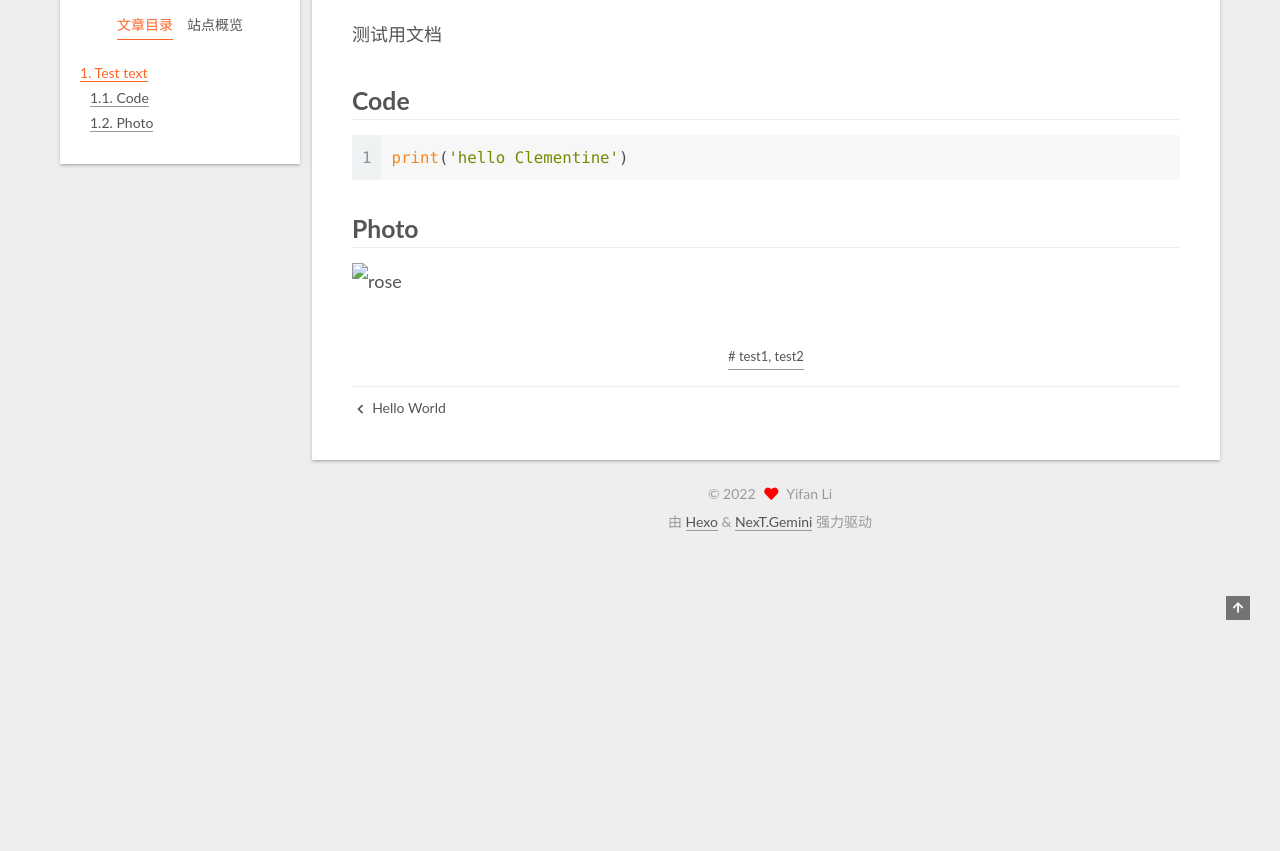
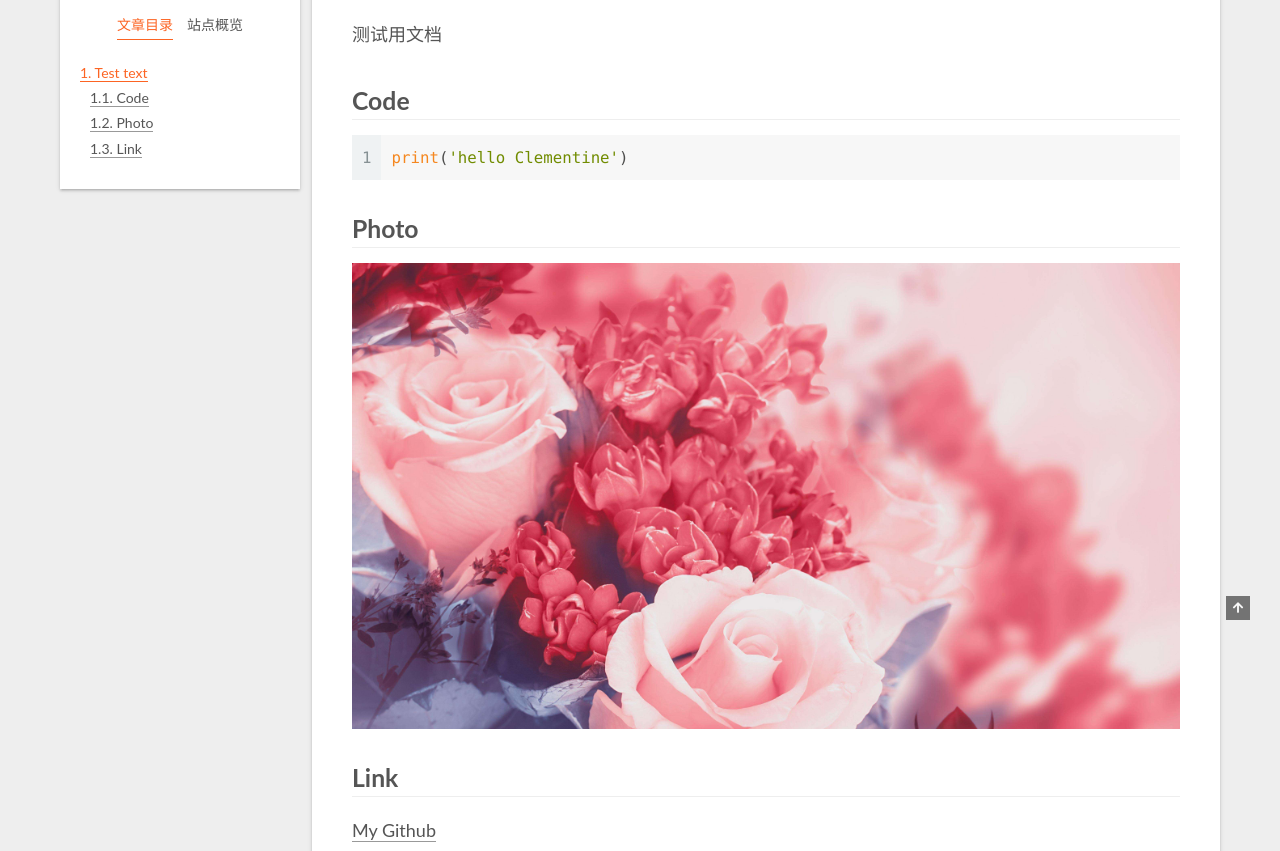
Before and after one commit to Clementine24/Clementine24.github.io, a plain HTML site: page 2022/01/29/test/index.html in a window 1280 px wide. Shown: the part 280-1131 px from the top of the page. Before the commit the page ends 836 px from the top, so only its background shows below. Drawn offline with Linux system fonts and the light colour scheme.

Commit message:
Site updated: 2022-01-29 16:46:35

```diff
--- a/2022/01/29/test/index.html
+++ b/2022/01/29/test/index.html
@@ -27,13 +27,13 @@
 <meta property="og:site_name" content="Clementine&#39;s blog">
 <meta property="og:description" content="Test textSomething for test hexo and blog and markdown. 测试用文档">
 <meta property="og:locale" content="zh_CN">
-<meta property="og:image" content="http://example.com/.com//rose.jpg">
+<meta property="og:image" content="http://example.com/2022/01/29/test/rose.jpg">
 <meta property="article:published_time" content="2022-01-29T07:26:06.000Z">
-<meta property="article:modified_time" content="2022-01-29T07:37:16.878Z">
+<meta property="article:modified_time" content="2022-01-29T08:44:38.209Z">
 <meta property="article:author" content="Yifan Li">
 <meta property="article:tag" content="test1, test2">
 <meta name="twitter:card" content="summary">
-<meta name="twitter:image" content="http://example.com/.com//rose.jpg">
+<meta name="twitter:image" content="http://example.com/2022/01/29/test/rose.jpg">
 
 <link rel="canonical" href="http://example.com/2022/01/29/test/">
 
@@ -187,7 +187,7 @@
               <span class="post-meta-item-text">发表于</span>
 
 
-              <time title="创建时间：2022-01-29 15:26:06 / 修改时间：15:37:16" itemprop="dateCreated datePublished" datetime="2022-01-29T15:26:06+08:00">2022-01-29</time>
+              <time title="创建时间：2022-01-29 15:26:06 / 修改时间：16:44:38" itemprop="dateCreated datePublished" datetime="2022-01-29T15:26:06+08:00">2022-01-29</time>
             </span>
             <span class="post-meta-item">
               <span class="post-meta-item-icon">
@@ -216,7 +216,8 @@
 
 <h2 id="Code"><a href="#Code" class="headerlink" title="Code"></a>Code</h2><figure class="highlight python"><table><tr><td class="gutter"><pre><span class="line">1</span><br></pre></td><td class="code"><pre><span class="line"><span class="built_in">print</span>(<span class="string">&#x27;hello Clementine&#x27;</span>)</span><br></pre></td></tr></table></figure>
 
-<h2 id="Photo"><a href="#Photo" class="headerlink" title="Photo"></a>Photo</h2><p><img src="/.com//rose.jpg" alt="rose"></p>
+<h2 id="Photo"><a href="#Photo" class="headerlink" title="Photo"></a>Photo</h2><p><img src="/2022/01/29/test/rose.jpg" alt="rose"></p>
+<h2 id="Link"><a href="#Link" class="headerlink" title="Link"></a>Link</h2><p><a target="_blank" rel="noopener" href="https://github.com/clementine24">My Github</a></p>
 
     </div>
 
@@ -297,7 +298,7 @@
 
       <!--noindex-->
       <div class="post-toc-wrap sidebar-panel">
-          <div class="post-toc motion-element"><ol class="nav"><li class="nav-item nav-level-1"><a class="nav-link" href="#Test-text"><span class="nav-number">1.</span> <span class="nav-text">Test text</span></a><ol class="nav-child"><li class="nav-item nav-level-2"><a class="nav-link" href="#Code"><span class="nav-number">1.1.</span> <span class="nav-text">Code</span></a></li><li class="nav-item nav-level-2"><a class="nav-link" href="#Photo"><span class="nav-number">1.2.</span> <span class="nav-text">Photo</span></a></li></ol></li></ol></div>
+          <div class="post-toc motion-element"><ol class="nav"><li class="nav-item nav-level-1"><a class="nav-link" href="#Test-text"><span class="nav-number">1.</span> <span class="nav-text">Test text</span></a><ol class="nav-child"><li class="nav-item nav-level-2"><a class="nav-link" href="#Code"><span class="nav-number">1.1.</span> <span class="nav-text">Code</span></a></li><li class="nav-item nav-level-2"><a class="nav-link" href="#Photo"><span class="nav-number">1.2.</span> <span class="nav-text">Photo</span></a></li><li class="nav-item nav-level-2"><a class="nav-link" href="#Link"><span class="nav-number">1.3.</span> <span class="nav-text">Link</span></a></li></ol></li></ol></div>
       </div>
       <!--/noindex-->
 
```
Also changed, not shown: index.html (+1 -1 lines).
